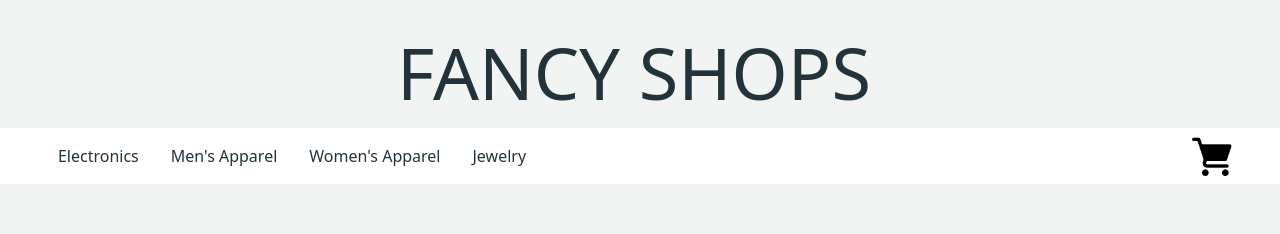
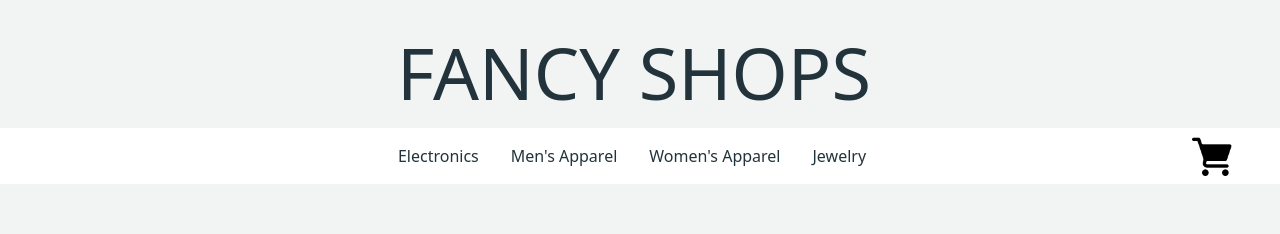
Before and after one commit to BenjaminJMcD/reactShoppingCart, a React (Vite) app: page / in a window 1280 px wide. Shown: the top 234 px of the page. Built offline with nearby package versions, Linux system fonts and the light colour scheme; no server answers.

Commit message:
style: added flex and justify-self-end for mobile screen to price on Cards

```diff
--- a/src/Cards.jsx
+++ b/src/Cards.jsx
@@ -38,7 +38,7 @@ function Cards({ filteredProducts, handleAdd, formatPrice }) {
                         </div>
                         <div className="xs:pb-5 sm:flex sm:gap-4 sm:pb-5 xs:justify-self-end pr-[18px]">
                             <Link to={`/details/${item.id}`}>
-                                <p className="font-bold xs:pb-0.5 xs:justify-self-end xs:pt-2 xs:pr-1 sm:pr-0 sm:pt-7 sm:pl-9">${formatPrice(item)}</p>
+                                <p className="font-bold xs:pb-0.5 xs:flex xs:justify-self-end xs:pt-2 xs:pr-1 sm:pr-0 sm:pt-7 sm:pl-9">${formatPrice(item)}</p>
                             </Link>
                             <div listid={item.id} className="sm:pt-5">
                                 <button onClick={handleAdd} className="h-[36px] py-1 border border-black p-2 rounded-xl  bg-navy text-white hover:bg-white hover:text-navy">Add to Cart</button>
@@ -51,4 +51,4 @@ function Cards({ filteredProducts, handleAdd, formatPrice }) {
     )
 }
 
-export default Cards;
+export default Cards
--- a/src/NavBar.jsx
+++ b/src/NavBar.jsx
@@ -5,7 +5,7 @@ function NavBar({ handleFilter, total }) {
 
     return (
         <div className="w-screen inline-flex bg-[#FFFFFF]">
-            <nav className="flex text-center sm:mx-auto xs:w-[270px] sm:w-[600px] xs:text-xs xs:ml-5 sm:ml-0 sm:text-base sm:justify-center sm:pr-4">
+            <nav className="flex text-center sm:mx-auto xs:w-[270px] sm:w-[600px] xs:text-xs xs:ml-5 sm:text-base sm:justify-center sm:pr-4">
                 <Link className="no-underline text-navy xs:py-5 sm:py-4 xs:pr-2 xs:pl-4 sm:px-4 hover:bg-navy hover:text-white" to="/">
                     <p onClick={handleFilter}>Electronics</p>
                 </Link>
@@ -31,4 +31,4 @@ function NavBar({ handleFilter, total }) {
     )
 }
 
-export default NavBar;
+export default NavBar
```
